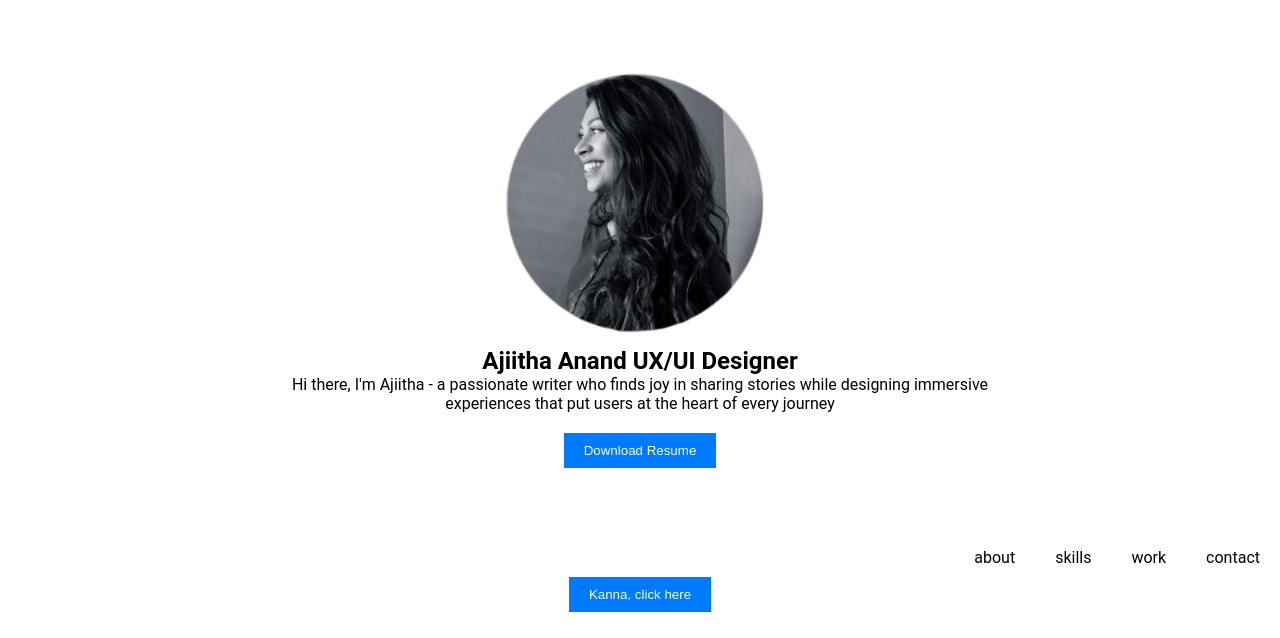
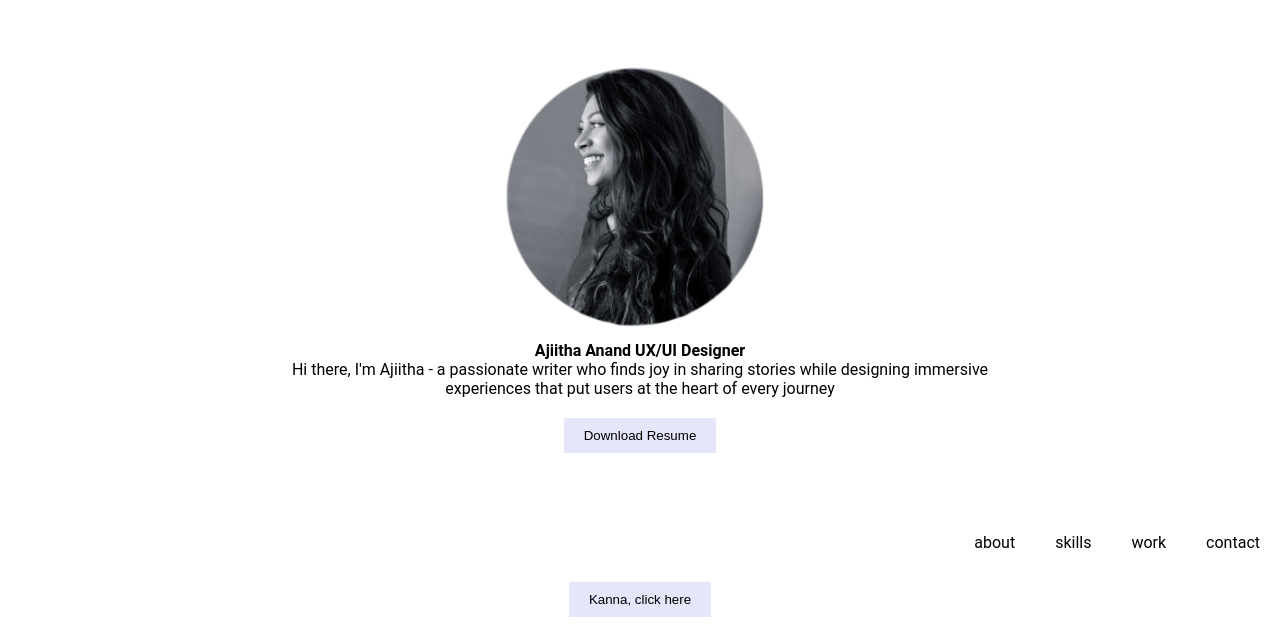
Before and after one commit to ajiitha/UX_UI_HW_19_, a plain HTML site: page index.html in a window 1280 px wide. Shown: the part 162-800 px from the top of the page. Drawn offline with nearby package versions, Linux system fonts and the light colour scheme.

Commit message:
Update index.html

```diff
--- a/index.html
+++ b/index.html
@@ -69,10 +69,10 @@
         }
 
         /* Download button styles */
-        #downloadBtn {
+        #downloadBtn, #messageButton {
             padding: 10px 20px;
-            background-color: #007bff;
-            color: #fff;
+            background-color: lavender; /* Lavender button color */
+            color: black; /* Black text color */
             border: none;
             cursor: pointer;
             margin-top: 20px; /* Add space between paragraph and button */
@@ -99,10 +99,9 @@
             cursor: pointer;
         }
 
-        /* Title styles */
+        /* Title for the picture */
         .title {
-            font-weight: bold;
-            font-size: 24px;
+            font-weight: bold; /* Make the title text bold */
         }
     </style>
 </head>
@@ -124,9 +123,7 @@
     <section class="heroImg">
         <div class="content">
             <img src="me.png" alt="My Picture">
-            <p class="title">
-                Ajiitha Anand UX/UI Designer
-            </p>
+            <p class="title">Ajiitha Anand UX/UI Designer</p>
             <p>
                 Hi there, I'm Ajiitha - a passionate writer who finds joy in sharing stories while designing immersive experiences that put users at the heart of every journey
             </p>
```
